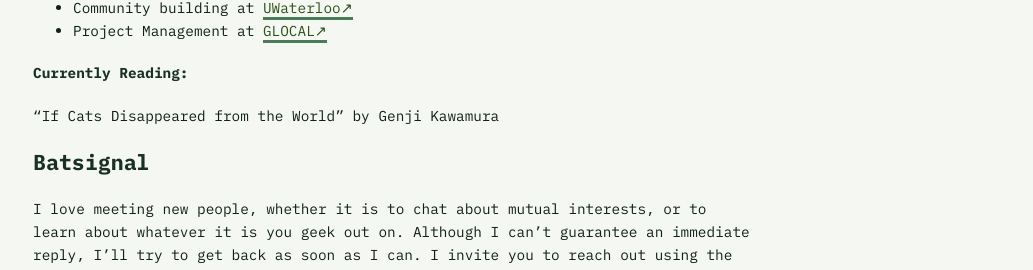
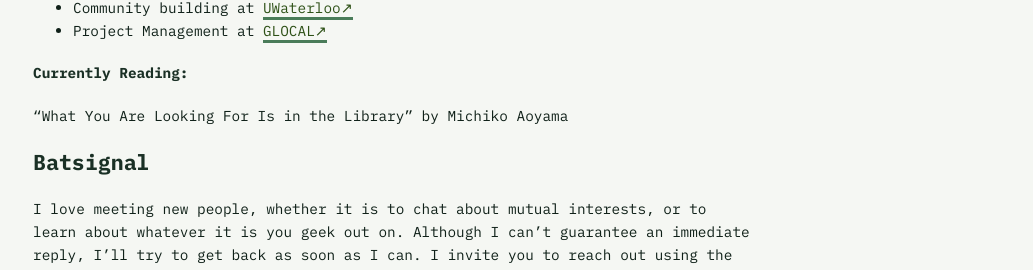
Before and after one commit to koenamk/koenamj, a Jekyll site: the page built from index.md, in a window 1280 px wide. Shown: the part 544-814 px from the top of the page, without its empty margins (247-1280 px from the left). Built offline with Jekyll 4.4.1, drawn with Linux system fonts in a browser that asks for light colours.

Commit message:
book_updates

```diff
--- a/index.md
+++ b/index.md
@@ -20,7 +20,7 @@ or filling in my new sketchbook. Visit my [Curius](https://curius.app/koena-m) p
 - Project Management at [GLOCAL](https://glocalfoundation.ca/)
 
 #### Currently Reading:
-"If Cats Disappeared from the World" by Genji Kawamura
+"What You Are Looking For Is in the Library" by Michiko Aoyama
 
 ## Batsignal
 I love meeting new people, whether it is to chat about mutual interests, or to learn about whatever it is
```
Also changed, not shown: play.md (+1 -0 lines).
